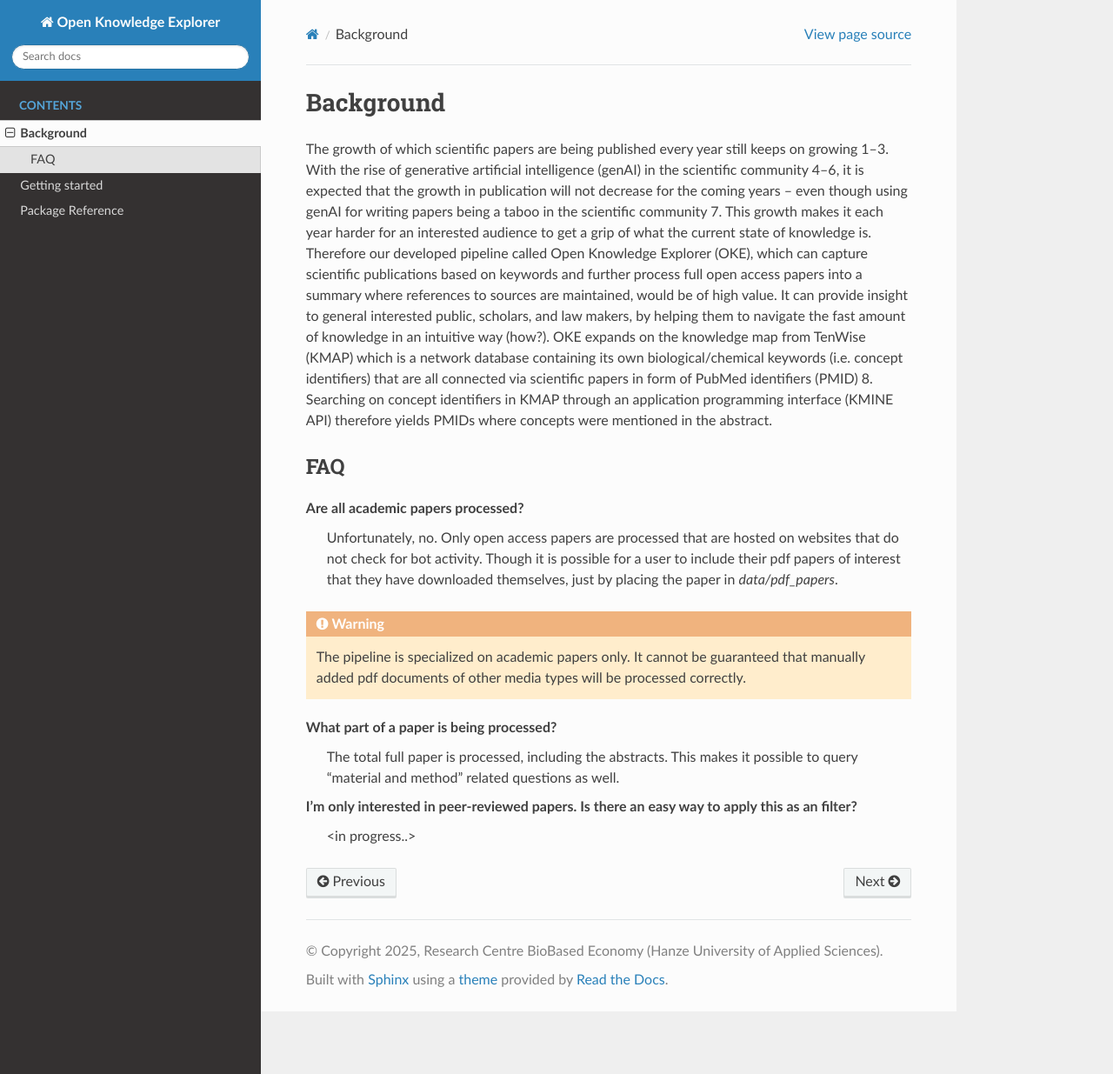
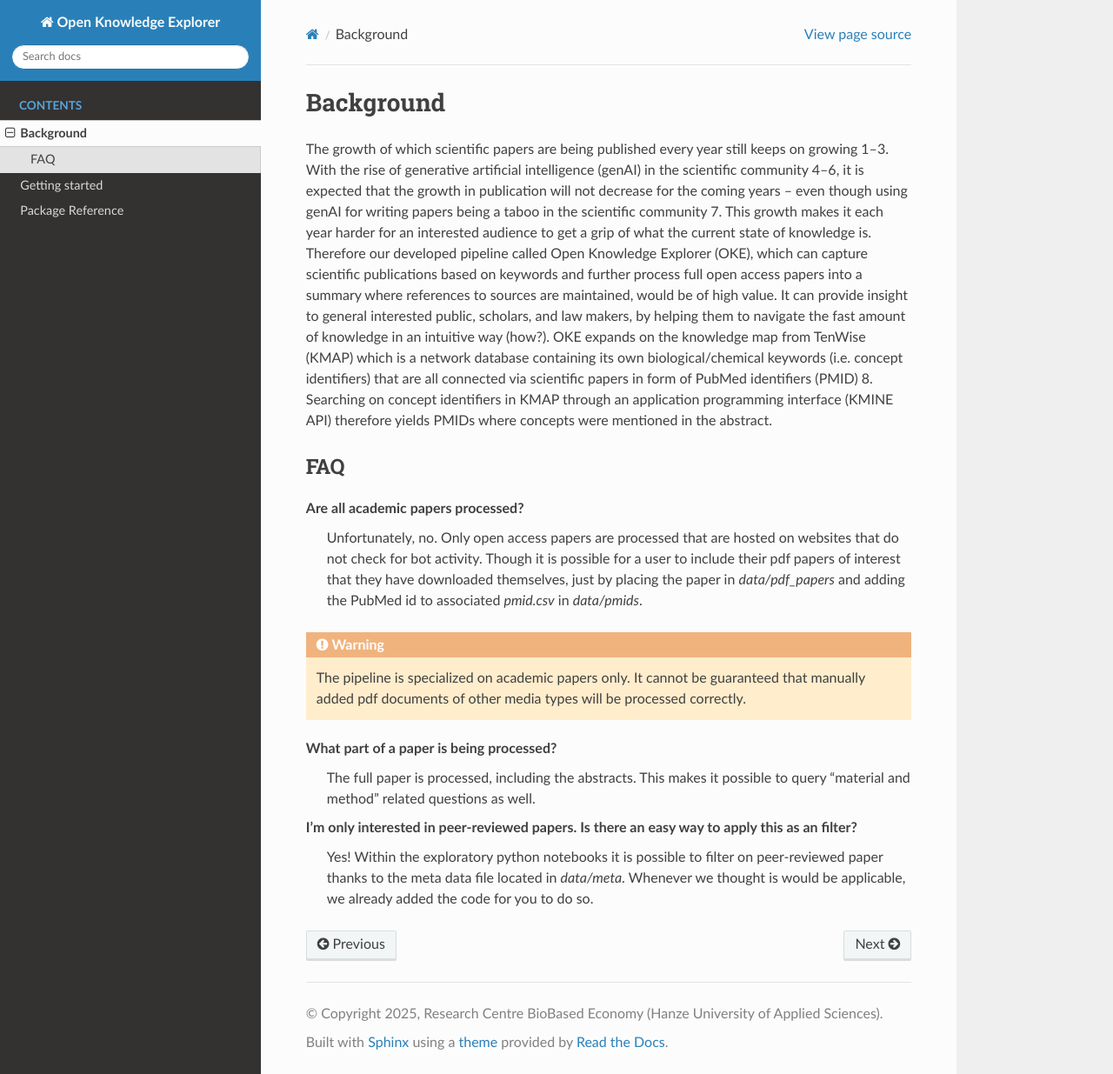
Before and after one commit to kcbbe/oke, a Sphinx documentation site: the page built from docs/source/background.rst, in a window 1280 px wide and 1235 px high. Shown: the whole window at 87% size. Built offline with Sphinx 7.4.7 and the Read the Docs theme 3.1.0, drawn with Linux system fonts in a browser that asks for light colours.

Commit message:
Forgot to add these to changes to previous commit.

```diff
--- a/docs/source/background.rst
+++ b/docs/source/background.rst
@@ -10,11 +10,12 @@ FAQ
 
 **Are all academic papers processed?**
     Unfortunately, no. Only open access papers are processed that are hosted on websites that do not check for bot activity.
-    Though it is possible for a user to include their pdf papers of interest that they have downloaded themselves, just by placing the paper in `data/pdf_papers`.
+    Though it is possible for a user to include their pdf papers of interest that they have downloaded themselves, just by placing the paper in `data/pdf_papers` and adding the PubMed id to associated `pmid.csv` in `data/pmids`.
+
 .. warning:: The pipeline is specialized on academic papers only. It cannot be guaranteed that manually added pdf documents of other media types will be processed correctly.
 
 **What part of a paper is being processed?**
-    The total full paper is processed, including the abstracts. This makes it possible to query "material and method" related questions as well.
+    The full paper is processed, including the abstracts. This makes it possible to query "material and method" related questions as well.
 
 **I'm only interested in peer-reviewed papers. Is there an easy way to apply this as an filter?**
-    <in progress..>
+    Yes! Within the exploratory python notebooks it is possible to filter on peer-reviewed paper thanks to the meta data file located in `data/meta`. Whenever we thought is would be applicable, we already added the code for you to do so.
--- a/docs/source/package_reference.rst
+++ b/docs/source/package_reference.rst
@@ -13,4 +13,4 @@ The pipeline consist out of multiple python scripts. Below is a brief descriptio
     pdf2xml
     xml2corpus_by_sentence
     corpus_by_sentence2vector
-    cos_sim2graph
+    similarity2graph
```
